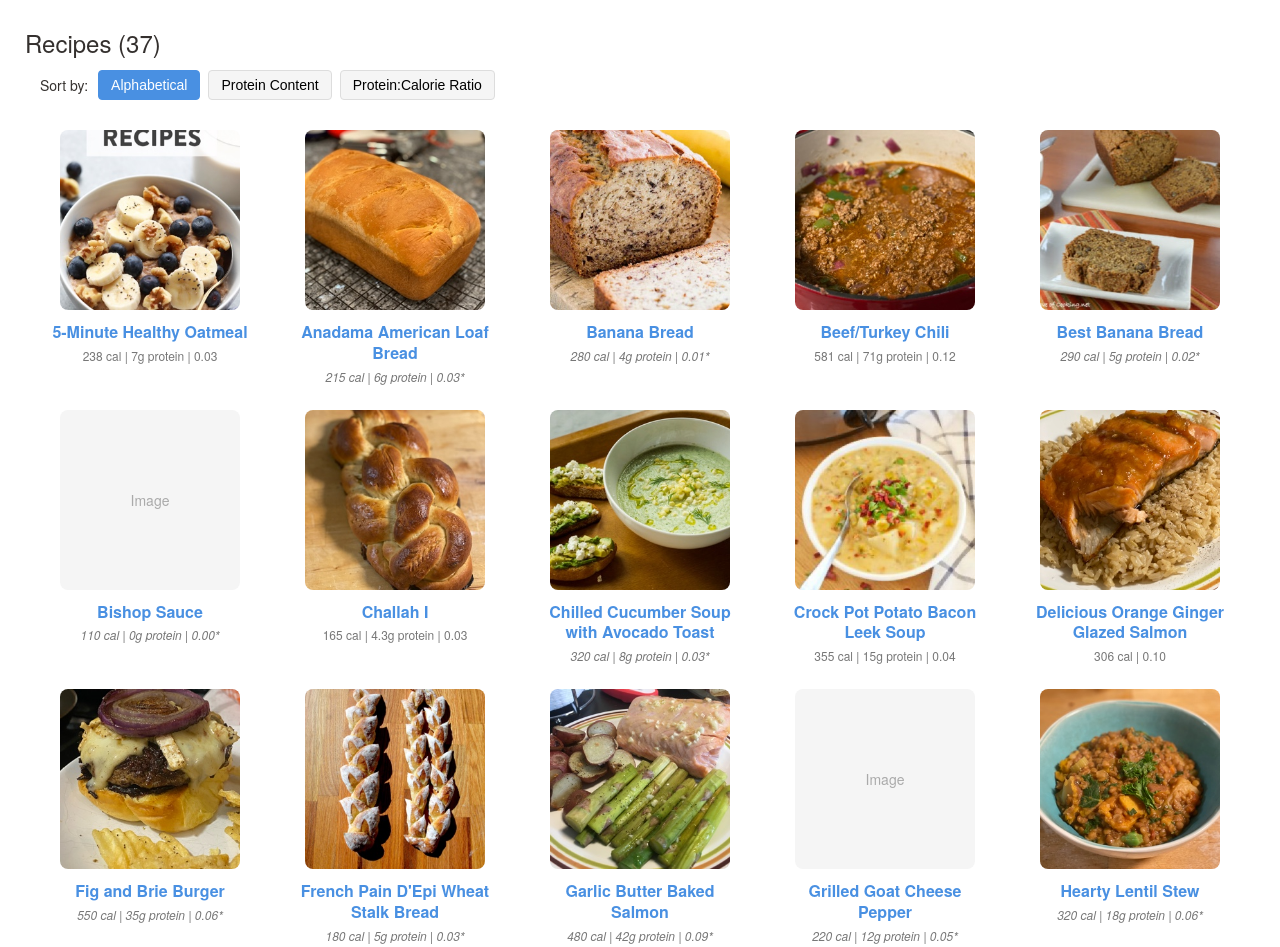
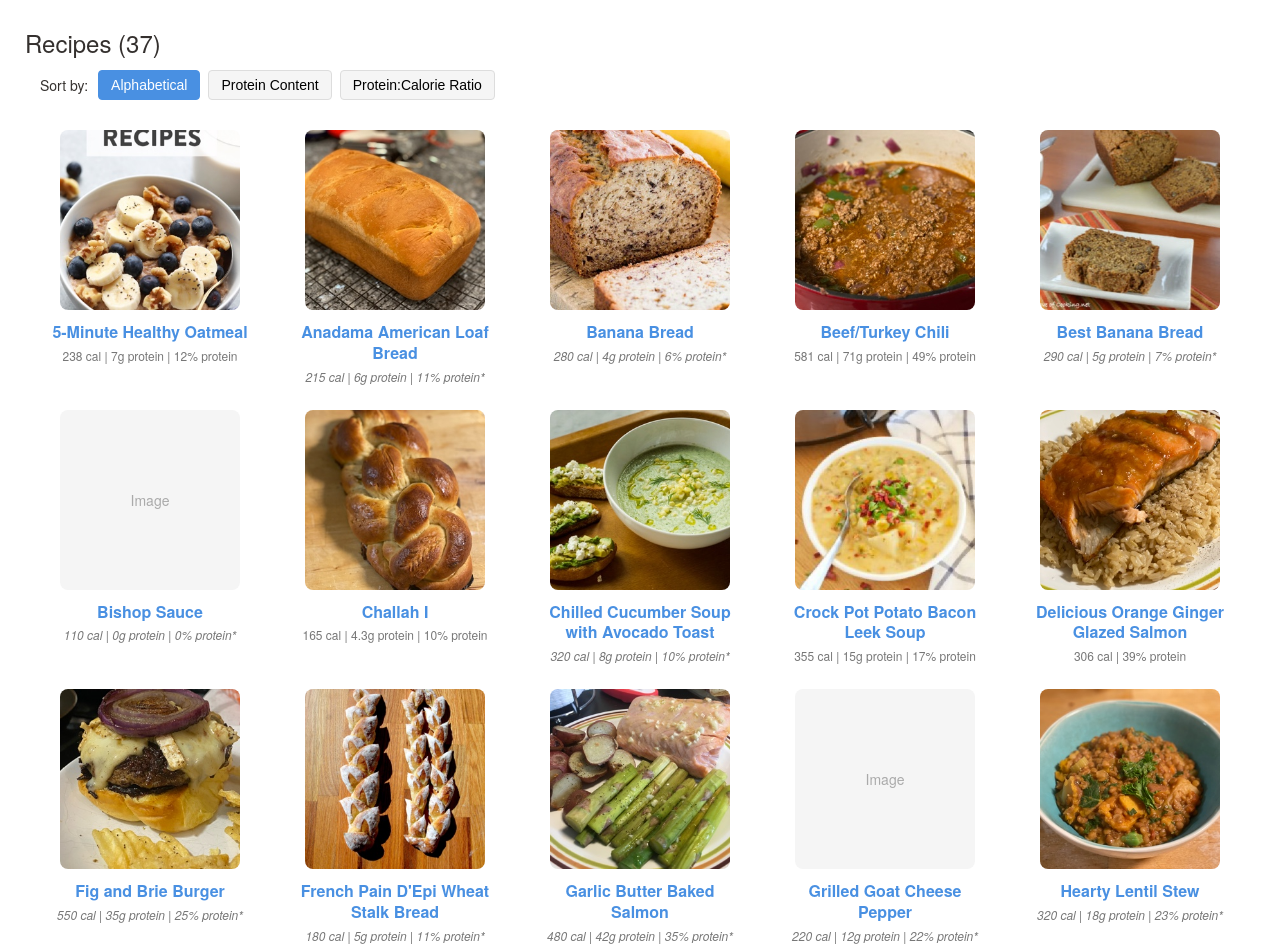
Before and after one commit to sliss/sliss.github.io, a plain HTML site: page recipes/index.html in a window 1280 px wide. Shown: the top 947 px of the page. Drawn offline with Linux system fonts and the light colour scheme.

Commit message:
% protein

```diff
--- a/recipes/index.html
+++ b/recipes/index.html
@@ -506,25 +506,27 @@
       // Convert recipes to array for sorting
       const recipes = Array.from(recipeGrid.children);
 
-      // Calculate and add protein:calorie ratio to each recipe tile
+      // Calculate and add protein percentage to each recipe tile
       recipes.forEach(recipe => {
         const protein = parseFloat(recipe.dataset.protein || 0);
         const calories = parseFloat(recipe.dataset.calories || 1);
-        const ratio = protein / calories;
-        const ratioFormatted = ratio.toFixed(2);
+        // Calculate percentage of calories from protein (protein is 4 cal per gram)
+        const proteinCalories = protein * 4;
+        const percentProtein = (proteinCalories / calories) * 100;
+        const percentFormatted = percentProtein.toFixed(0);
 
-        // Add ratio to the dataset for sorting
-        recipe.dataset.ratio = ratio;
+        // Add percentage to the dataset for sorting
+        recipe.dataset.percentProtein = percentProtein;
 
-        // Add ratio to the display
+        // Add percentage to the display
         const nutritionInfo = recipe.querySelector('.nutrition-info');
         const currentText = nutritionInfo.textContent;
 
         // Check if text ends with asterisk to preserve the AI-inferred indicator
         if (currentText.endsWith('*')) {
-          nutritionInfo.textContent = `${currentText.slice(0, -1)} | ${ratioFormatted}*`;
+          nutritionInfo.textContent = `${currentText.slice(0, -1)} | ${percentFormatted}% protein*`;
         } else {
-          nutritionInfo.textContent = `${currentText} | ${ratioFormatted}`;
+          nutritionInfo.textContent = `${currentText} | ${percentFormatted}% protein`;
         }
       });
 
@@ -554,8 +556,8 @@
             // Sort by protein content (highest first)
             return parseFloat(b.dataset.protein || 0) - parseFloat(a.dataset.protein || 0);
           } else if (sortMethod === 'ratio') {
-            // Sort by protein-to-calorie ratio (highest first)
-            return parseFloat(b.dataset.ratio || 0) - parseFloat(a.dataset.ratio || 0);
+            // Sort by protein percentage (highest first)
+            return parseFloat(b.dataset.percentProtein || 0) - parseFloat(a.dataset.percentProtein || 0);
           }
         });
 
```
